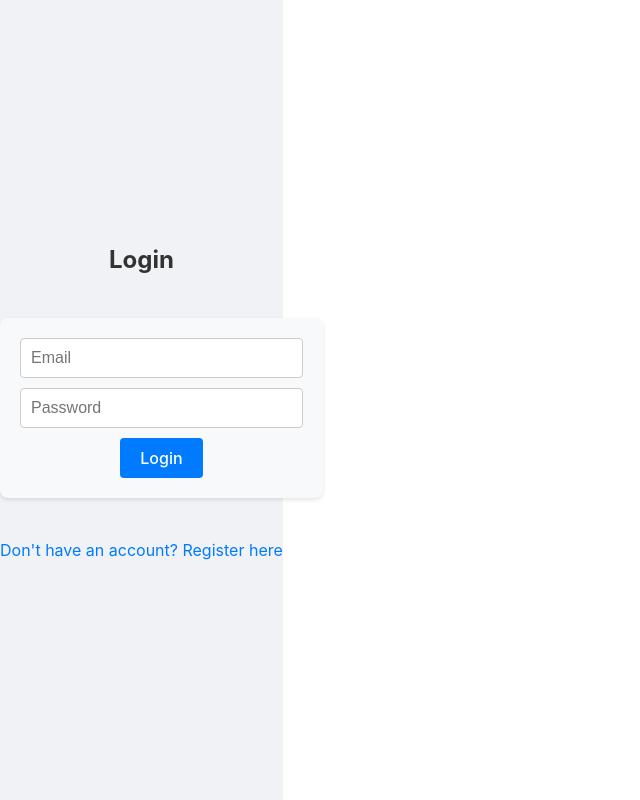
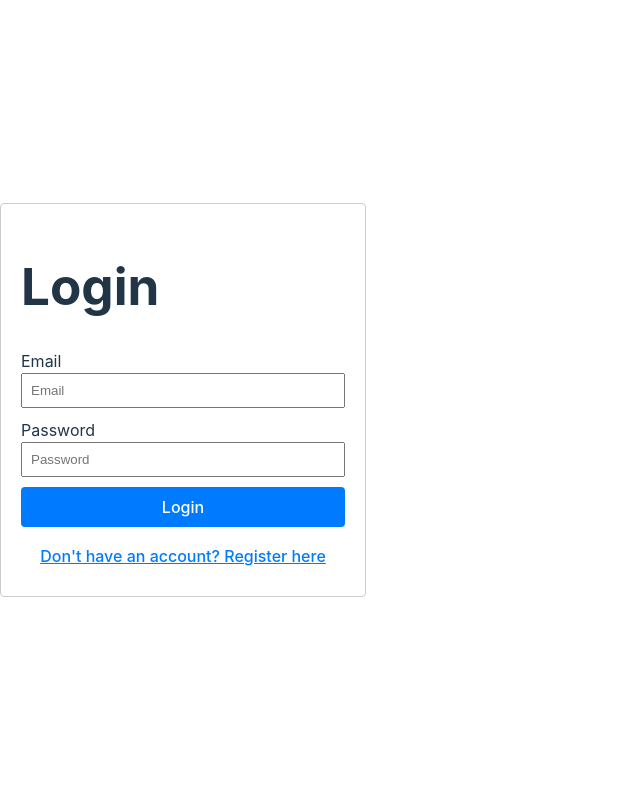
Before and after one commit to TenTimothy/uppgift2-node, a React (Vite) app in the folder client/: page / in a window 1280 px wide. Shown: the whole page, without its empty margins (0-640 px from the left). Built offline with nearby package versions, Linux system fonts and the light colour scheme.

Commit message:
Front fetch anrop - working

```diff
--- a/client/package.json
+++ b/client/package.json
@@ -10,8 +10,8 @@
     "preview": "vite preview"
   },
   "dependencies": {
-    "react": "^18.3.1",
-    "react-dom": "^18.3.1",
+    "react": "^18.2.0",
+    "react-dom": "^18.2.0",
     "styled-components": "^6.1.12"
   },
   "devDependencies": {
--- a/client/src/components/AuthPage.jsx
+++ b/client/src/components/AuthPage.jsx
@@ -1,8 +1,8 @@
-// AuthPage.jsx
 import React, { useState } from 'react';
-import { FormContainer, Input, Button, AuthFormWrapper, AuthTitle, SwitchAuthLink } from './styledComponents';
 
 const AuthPage = () => {
+  console.log('AuthPage component rendered');
+
   const [isLogin, setIsLogin] = useState(true);
   const [email, setEmail] = useState('');
   const [password, setPassword] = useState('');
@@ -14,9 +14,11 @@ const AuthPage = () => {
 
   const handleSubmit = async (event) => {
     event.preventDefault();
+    console.log('Form submitted!');
 
     const url = isLogin ? '/api/v1/auth/login' : '/api/v1/auth/register';
 
+    try {
       const response = await fetch(`http://localhost:3001${url}`, {
         method: 'POST',
         headers: {
@@ -29,31 +31,90 @@ const AuthPage = () => {
         }),
       });
 
+      console.log('Fetch completed:', response); // Logga hela svaret
 
       const data = await response.json();
+      console.log('Response data:', data);
 
       if (data.success) {
-      // Spara token och användarinformation, och navigera till nästa sida
         console.log('Login/Register successful', data);
       } else {
-      // Hantera fel
         console.error('Error during authentication', data.error);
+      }
+    } catch (error) {
+      console.error('An unexpected error occurred:', error);
     }
   };
 
   return (
-    <AuthFormWrapper>
-      <AuthTitle>{isLogin ? 'Login' : 'Register'}</AuthTitle>
-      <FormContainer onSubmit={handleSubmit}>
-        {!isLogin && <Input type="text" placeholder="Name" value={name} onChange={(e) => setName(e.target.value)} required />}
-        <Input type="email" placeholder="Email" value={email} onChange={(e) => setEmail(e.target.value)} required />
-        <Input type="password" placeholder="Password" value={password} onChange={(e) => setPassword(e.target.value)} required />
-        <Button type="submit">{isLogin ? 'Login' : 'Register'}</Button>
-      </FormContainer>
-      <SwitchAuthLink onClick={toggleAuthMode}>
+    <div style={{ maxWidth: '400px', margin: '0 auto', padding: '20px', border: '1px solid #ccc', borderRadius: '4px' }}>
+      <h1>{isLogin ? 'Login' : 'Register'}</h1>
+      <form onSubmit={handleSubmit}>
+        {!isLogin && (
+          <div style={{ marginBottom: '10px' }}>
+            <label>Name</label>
+            <input
+              type="text"
+              placeholder="Name"
+              value={name}
+              onChange={(e) => setName(e.target.value)}
+              required
+              style={{ width: '100%', padding: '8px', boxSizing: 'border-box' }}
+            />
+          </div>
+        )}
+        <div style={{ marginBottom: '10px' }}>
+          <label>Email</label>
+          <input
+            type="email"
+            placeholder="Email"
+            value={email}
+            onChange={(e) => setEmail(e.target.value)}
+            required
+            style={{ width: '100%', padding: '8px', boxSizing: 'border-box' }}
+          />
+        </div>
+        <div style={{ marginBottom: '10px' }}>
+          <label>Password</label>
+          <input
+            type="password"
+            placeholder="Password"
+            value={password}
+            onChange={(e) => setPassword(e.target.value)}
+            required
+            style={{ width: '100%', padding: '8px', boxSizing: 'border-box' }}
+          />
+        </div>
+        <button
+          type="submit"
+          style={{
+            width: '100%',
+            padding: '10px',
+            backgroundColor: '#007BFF',
+            color: 'white',
+            border: 'none',
+            borderRadius: '4px',
+            cursor: 'pointer',
+          }}
+        >
+          {isLogin ? 'Login' : 'Register'}
+        </button>
+      </form>
+      <div style={{ marginTop: '10px', textAlign: 'center' }}>
+        <button
+          onClick={toggleAuthMode}
+          style={{
+            backgroundColor: 'transparent',
+            color: '#007BFF',
+            border: 'none',
+            cursor: 'pointer',
+            textDecoration: 'underline',
+          }}
+        >
           {isLogin ? "Don't have an account? Register here" : 'Already have an account? Login here'}
-      </SwitchAuthLink>
-    </AuthFormWrapper>
+        </button>
+      </div>
+    </div>
   );
 };
 
--- a/client/vite.config.js
+++ b/client/vite.config.js
@@ -4,7 +4,6 @@ import react from '@vitejs/plugin-react';
 export default defineConfig({
   plugins: [react()],
   server: {
-    port: 5173,
     proxy: {
       '/api': {
         target: 'http://localhost:3001',
```
Also changed, not shown: 1 other file (tests, documents, lock files or other folders). Lines whose indentation alone changed are shown as unchanged.
